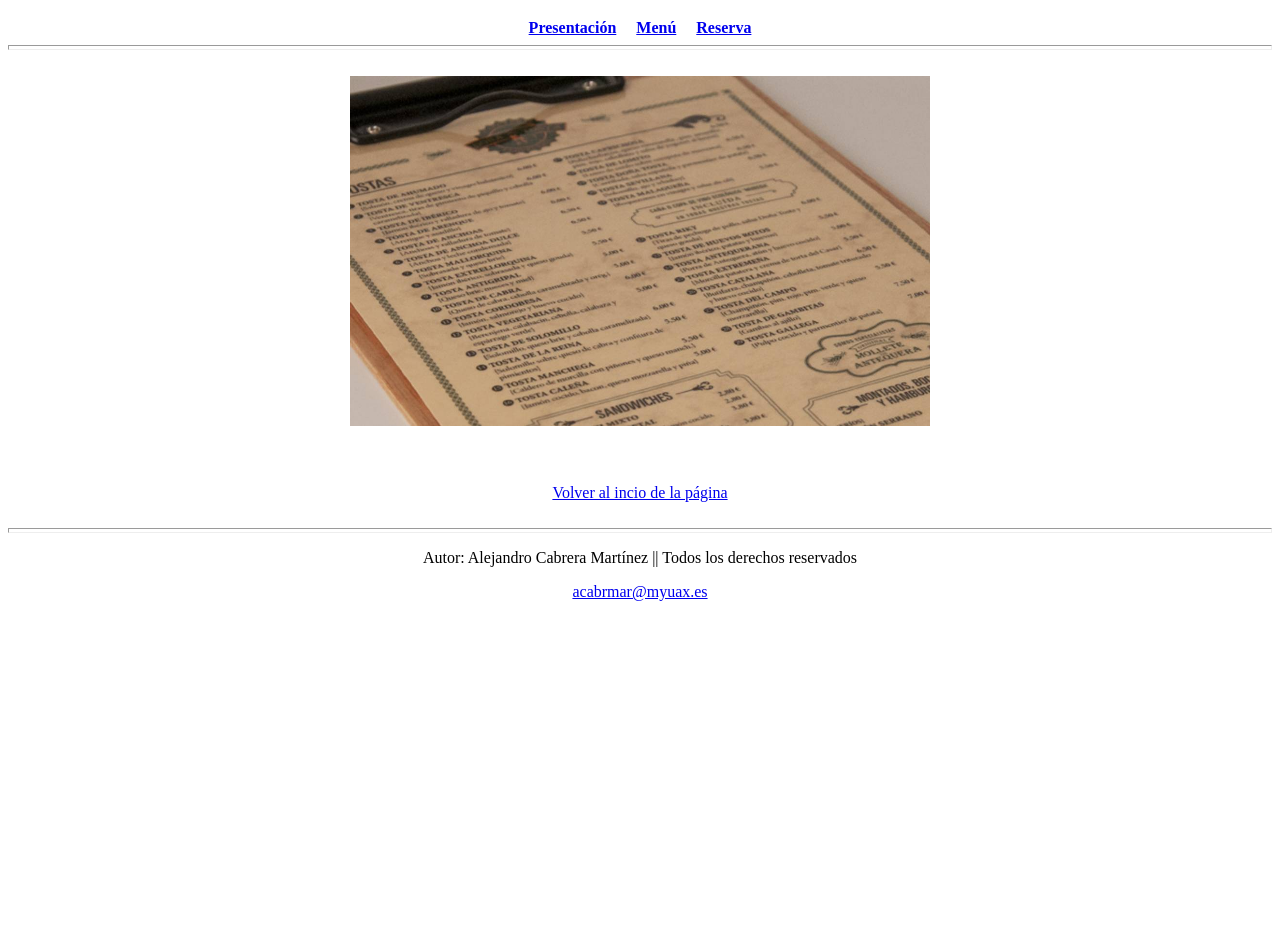
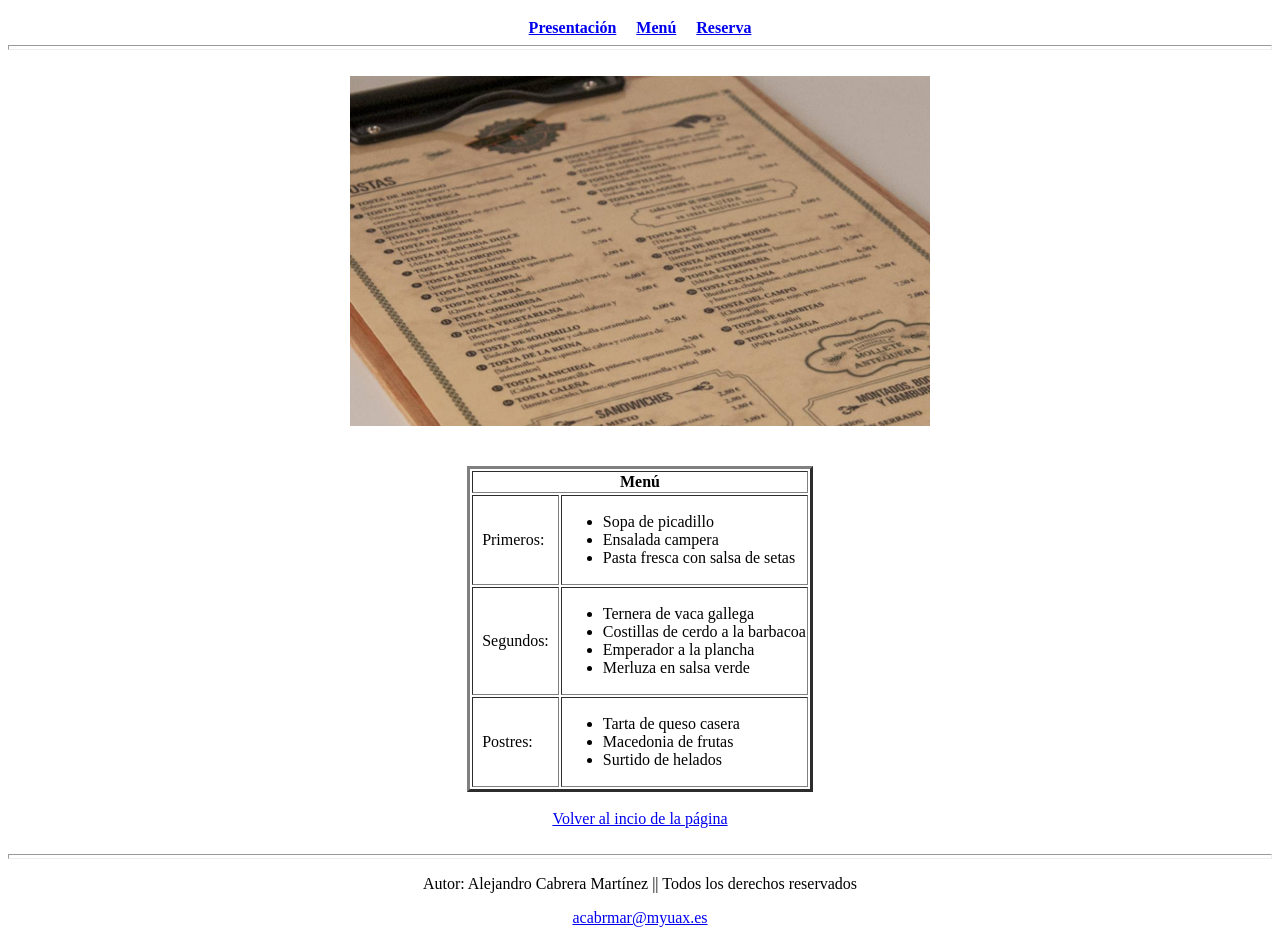
Before and after one commit to YandrakFire/LMSGI-Ejercicio1, a plain HTML site: page menu.html in a window 1280 px wide. Shown: the part 61-1004 px from the top of the page. Before the commit the page ends 800 px from the top, so only its background shows below. Drawn offline with Linux system fonts and the light colour scheme.

Commit message:
Menú hecho, correcciones menores

```diff
--- a/menu.html
+++ b/menu.html
@@ -19,10 +19,45 @@
       <hr size="5"/>
       <br />
     </div>
-    <main class="principal" align=center>
-      <img src="/cartarestaurante.jpg" alt="Imagen Menú Restaurante" height="350px" width="580px" >
-      <br /><br /><br />
-
+    <main class="principal">
+      <center><img src="/cartarestaurante.jpg" alt="Imagen Menú Restaurante" height="350px" width="580px"></center>
+      <br /><br />
+      <table align="center" border="3px">
+        <tr>
+          <th colspan="2">Menú</th>
+        </tr>
+        <tr>
+          <td>&nbsp Primeros: &nbsp</td>
+          <td>
+            <ul>
+              <li>Sopa de picadillo</li>
+              <li>Ensalada campera</li>
+              <li>Pasta fresca con salsa de setas</li>
+            </ul>
+          </td>
+        </tr>
+        <tr>
+          <td>&nbsp Segundos: &nbsp</td>
+          <td>
+            <ul>
+              <li>Ternera de vaca gallega</li>
+              <li>Costillas de cerdo a la barbacoa</li>
+              <li>Emperador a la plancha</li>
+              <li>Merluza en salsa verde</li>
+            </ul>
+          </td>
+        </tr>
+        <tr>
+          <td>&nbsp Postres: &nbsp</td>
+          <td>
+            <ul>
+              <li>Tarta de queso casera</li>
+              <li>Macedonia de frutas</li>
+              <li>Surtido de helados</li>
+            </ul>
+          </td>
+        </tr>
+      </table>
     </main>
     <div class="footer" align=center>
         <br />
```
